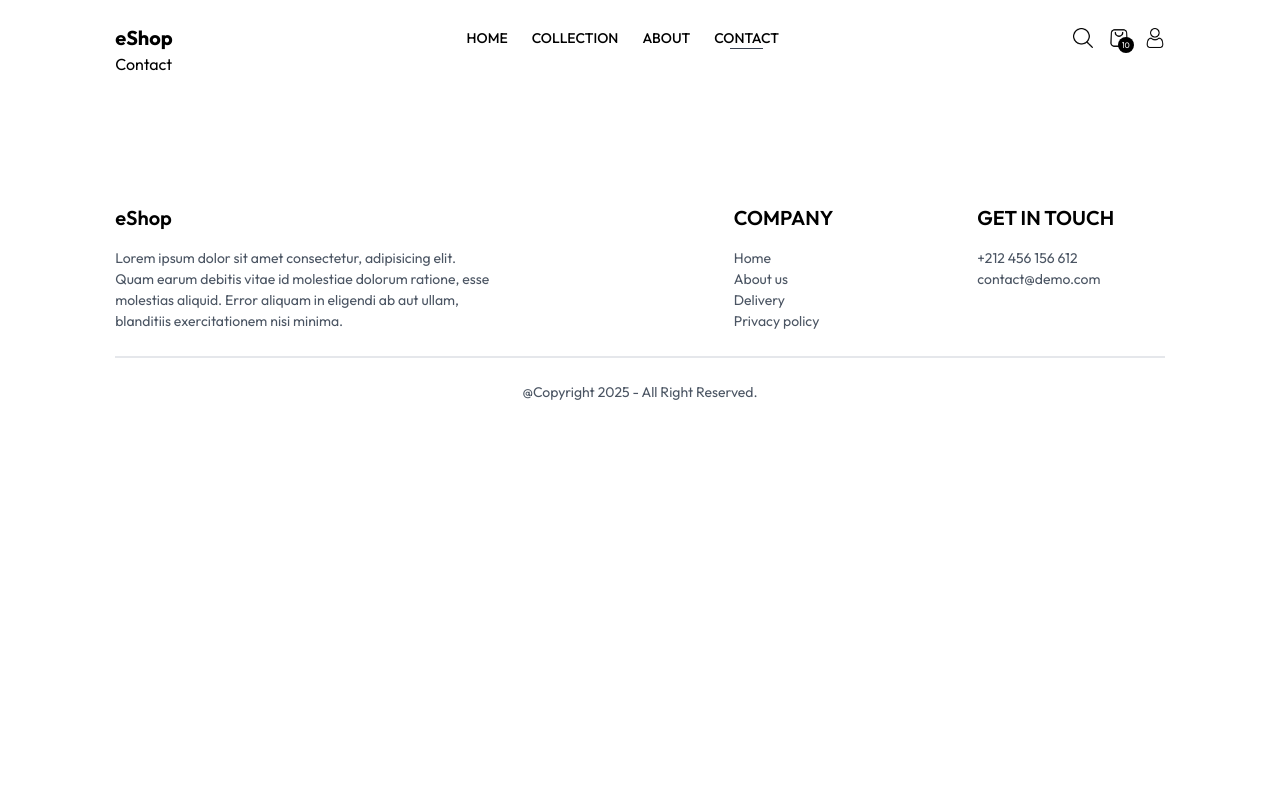
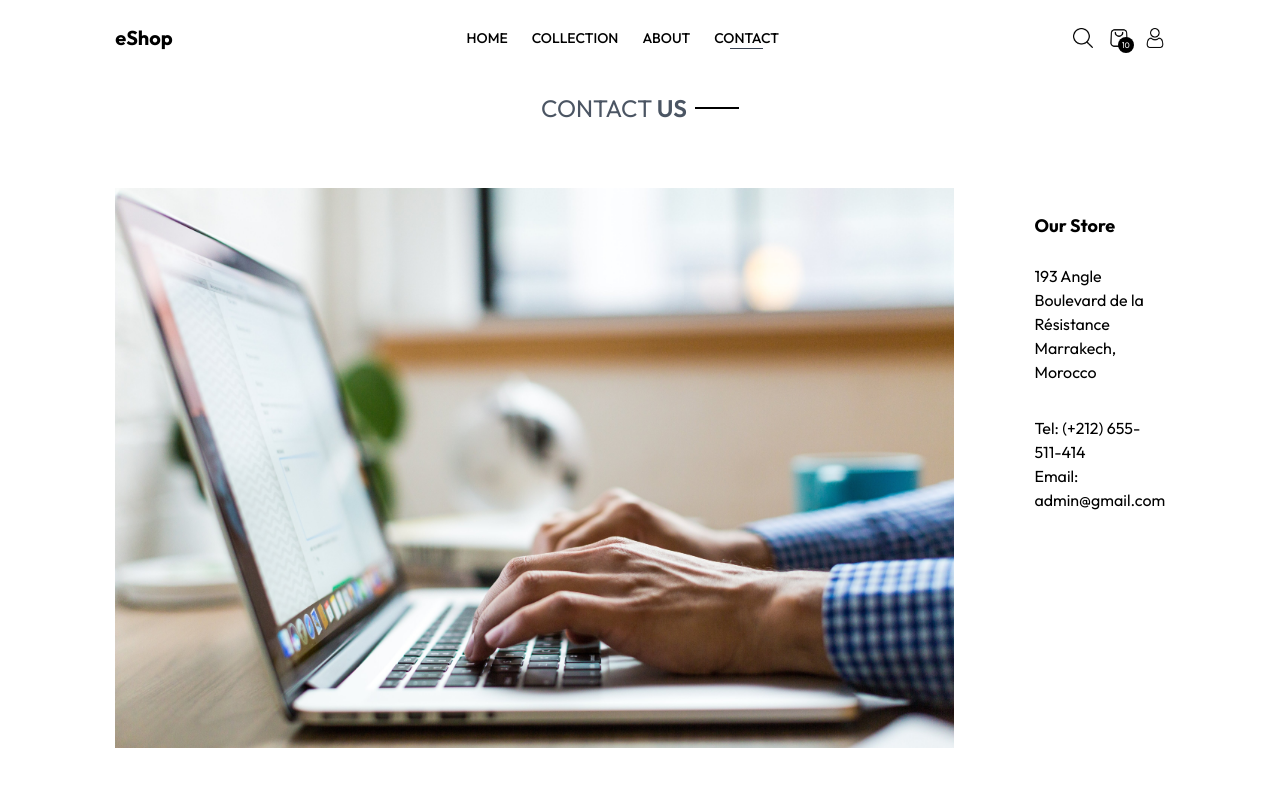
Before and after one commit to Anasoud1/ecommerce-shop, a Next.js app: page /contact in a window 1280 px wide. Shown: the top 800 px of the page. Built offline with nearby package versions, Linux system fonts and the light colour scheme.

Commit message:
adding contact page

```diff
--- a/src/app/(routes)/contact/page.jsx
+++ b/src/app/(routes)/contact/page.jsx
@@ -1,8 +1,22 @@
+import Title from '@/components/Title'
+import Image from 'next/image'
 import React from 'react'
 
 const Contact = () => {
   return (
-    <div>Contact</div>
+    <div className='pt-10'>
+      <Title text1={'CONTACT'} text2={'US'}/>
+      <div className='flex flex-col md:flex-row gap-20 pt-16 lg:w-[80%] lg:mx-auto justify-center'>
+        <Image className='w-full flex-1' src={'/contact.jpg'} width={300} height={300} alt='contact'/>
+        <div className='flex-1'>
+          <h3 className='py-6 text-lg font-bold'>Our Store</h3>
+          <p>193 Angle Boulevard de la Résistance <br/>Marrakech, Morocco</p>
+
+          <p className='pt-8'>Tel: (+212) 655-511-414</p>
+          <p>Email: admin@gmail.com</p>
+        </div>
+      </div>
+    </div>
   )
 }
 
```
Also changed, not shown: public/about.jpg (deleted), public/contact.jpg (added).
